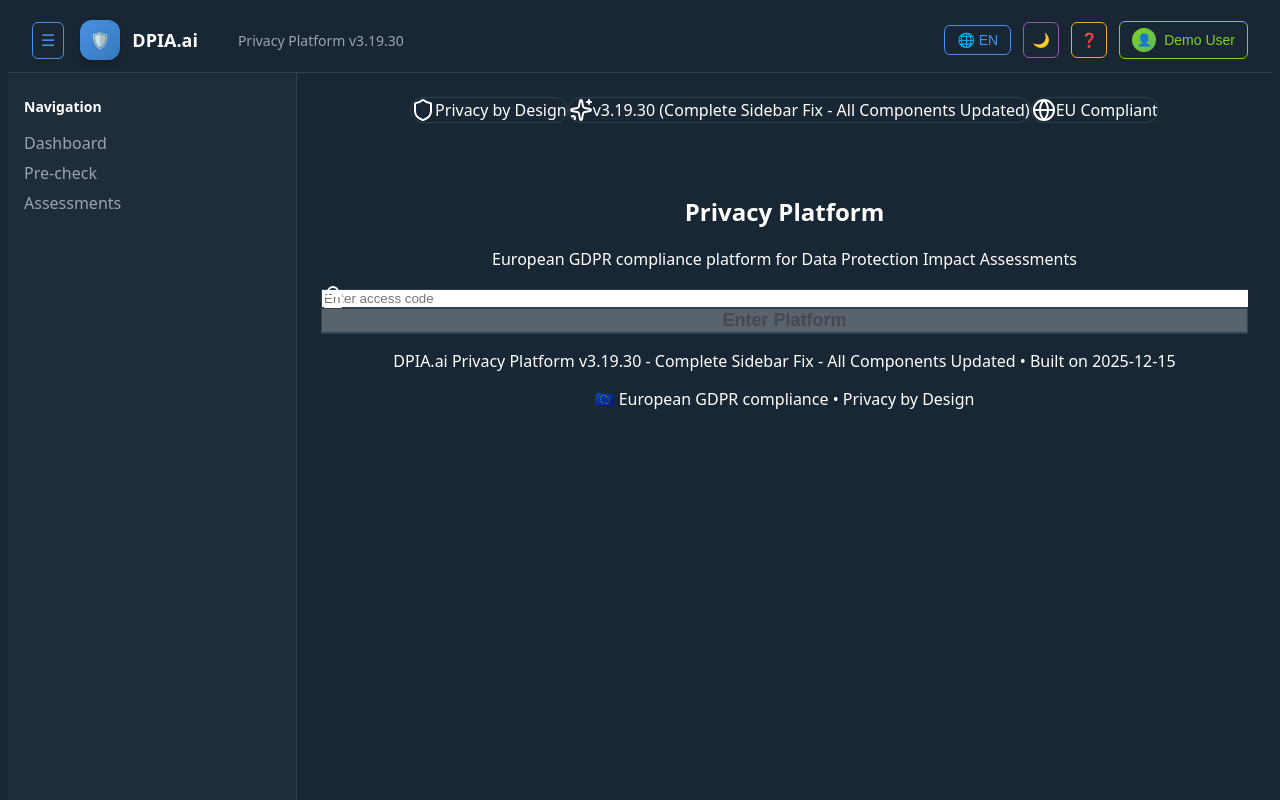
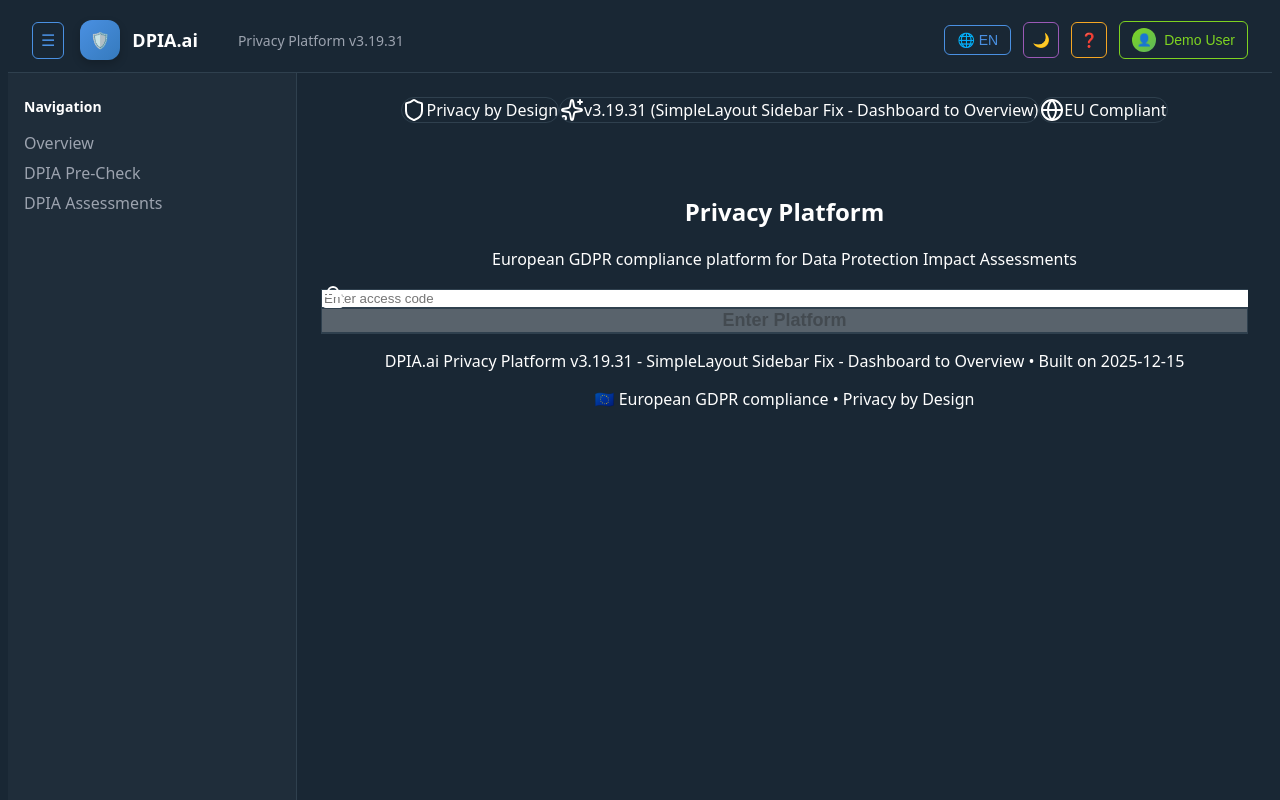
Before and after one commit to avantlehq/dpia-avantle-ai, a Next.js app: page / in a window 1280 px wide. Shown: the top 800 px of the page. Built offline with nearby package versions, Linux system fonts and the light colour scheme.

Commit message:
VERSION 3.19.31: SimpleLayout Sidebar Fix - Dashboard to Overview

```diff
--- a/package.json
+++ b/package.json
@@ -1,6 +1,6 @@
 {
   "name": "dpia-avantle-ai",
-  "version": "3.19.30",
+  "version": "3.19.31",
   "private": true,
   "scripts": {
     "dev": "next dev",
--- a/src/app/dashboard/page.tsx
+++ b/src/app/dashboard/page.tsx
@@ -11,7 +11,7 @@
       {/* Header - Static server component */}
       <div className="flex flex-col gap-4 sm:flex-row sm:items-center sm:justify-between">
         <div>
-          <h1 className="text-2xl font-semibold text-foreground">Dashboard</h1>
+          <h1 className="text-2xl font-semibold text-foreground">Overview</h1>
           <p className="text-muted-foreground">
             Manage your DPIA assessments and compliance activities
           </p>
--- a/src/components/layout/simple-layout.tsx
+++ b/src/components/layout/simple-layout.tsx
@@ -86,7 +86,7 @@
           fontWeight: '500',
           marginLeft: '24px'
         }}>
-          Privacy Platform v3.19.30
+          Privacy Platform v3.19.31
         </span>
       </div>
 
@@ -199,17 +199,17 @@
         <ul style={{ listStyle: 'none', padding: 0, margin: 0 }}>
           <li style={{ marginBottom: '8px' }}>
             <a href="/dashboard" style={{ color: '#9ca3af', textDecoration: 'none' }}>
-              Dashboard
+              Overview
             </a>
           </li>
           <li style={{ marginBottom: '8px' }}>
             <a href="/precheck" style={{ color: '#9ca3af', textDecoration: 'none' }}>
-              Pre-check
+              DPIA Pre-Check
             </a>
           </li>
           <li style={{ marginBottom: '8px' }}>
             <a href="/assessments" style={{ color: '#9ca3af', textDecoration: 'none' }}>
-              Assessments
+              DPIA Assessments
             </a>
           </li>
         </ul>
@@ -228,7 +228,7 @@
       fontSize: '12px',
       textAlign: 'center'
     }}>
-      DPIA.ai Privacy Platform v3.19.30 - GDPR Compliance Tool
+      DPIA.ai Privacy Platform v3.19.31 - GDPR Compliance Tool
     </footer>
   )
 }
--- a/src/lib/version.ts
+++ b/src/lib/version.ts
@@ -1,6 +1,6 @@
-// DPIA.ai Privacy Platform Version Information - Build Cache Buster v3.19.30
-export const VERSION = "3.19.30" as const
-export const VERSION_NAME = "Complete Sidebar Fix - All Components Updated" as const
+// DPIA.ai Privacy Platform Version Information - Build Cache Buster v3.19.31
+export const VERSION = "3.19.31" as const
+export const VERSION_NAME = "SimpleLayout Sidebar Fix - Dashboard to Overview" as const
 export const BUILD_DATE = "2025-12-15"
 
 export const getVersionInfo = () => ({
```
